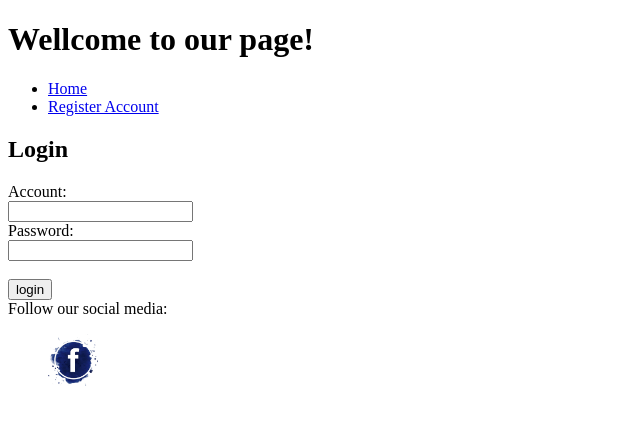
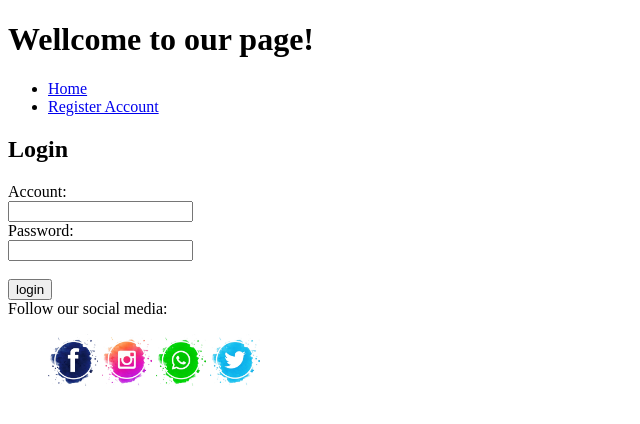
Before and after one commit to DevJeanAlves/PageClientePxG_HTML, a plain HTML site: page index.html in a window 1280 px wide. Shown: the whole page, without its empty margins (0-640 px from the left). Drawn offline with Linux system fonts and the light colour scheme.

Commit message:
comitando a ultima att de hoje

```diff
--- a/index.html
+++ b/index.html
@@ -29,6 +29,9 @@
     <section>
         <figure>
             <a href="https://pt-br.facebook.com/"><img src="Botoes/facebook.jpg" width="50" /></a>
+            <a href="https://www.instagram.com/"><img src="Botoes/instagran.jpg" width="50" /></a>
+            <a href="https://web.whatsapp.com/"><img src="Botoes/whatsapp.jpg" width="50" /></a>
+            <a href="https://twitter.com/"><img src="Botoes/twitter.jpg" width="50" /></a>
         </figure>
     </section>
 
```
